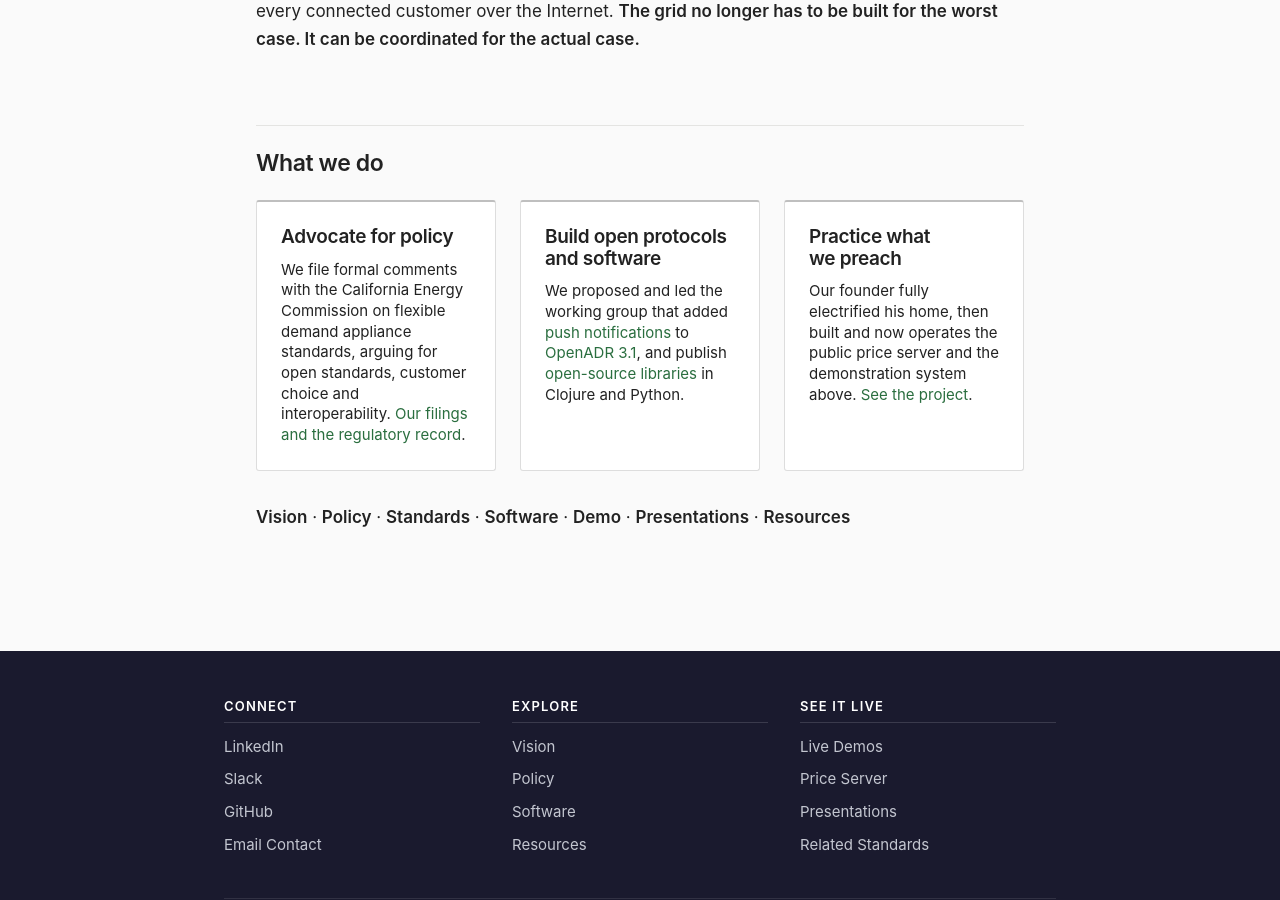
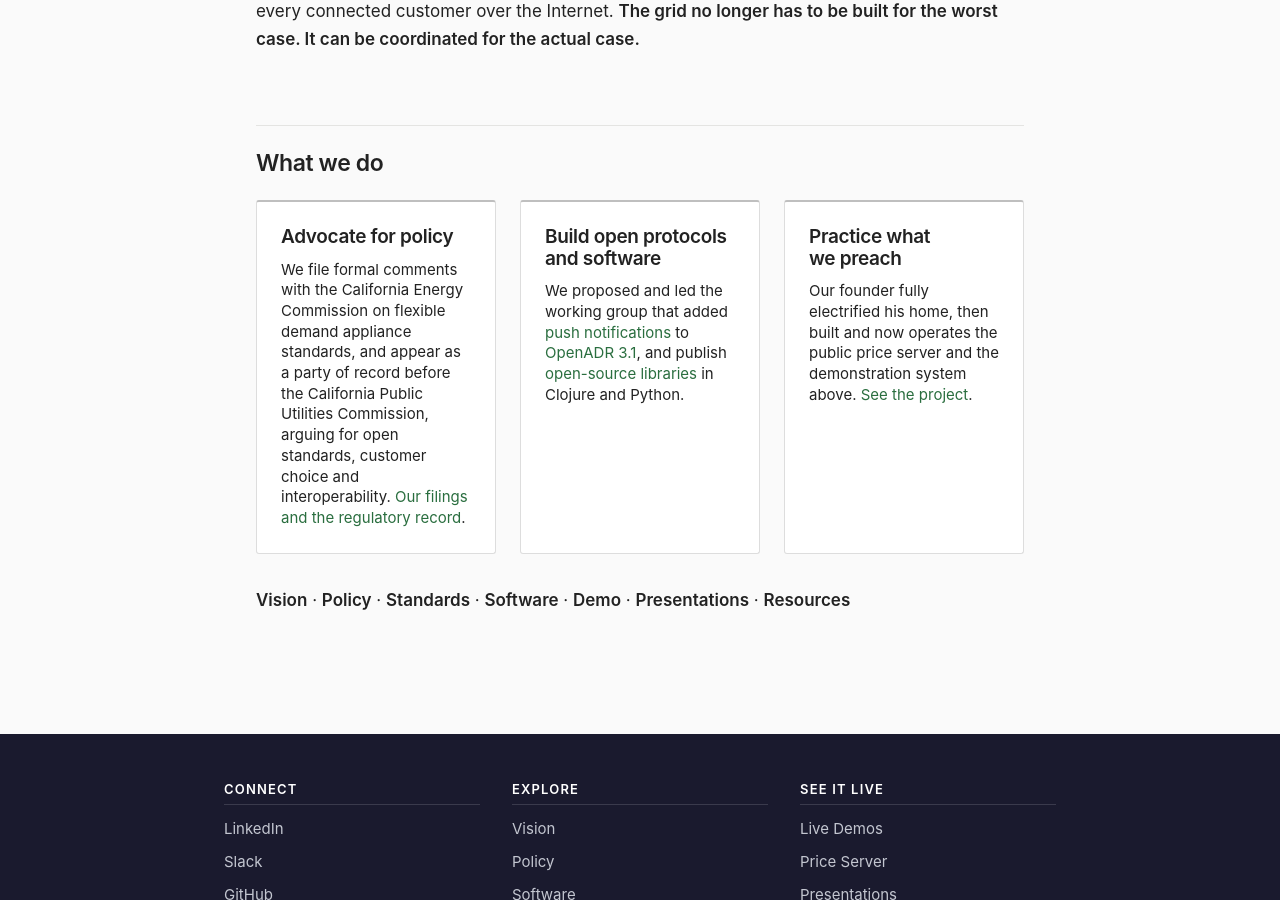
Before and after one commit to grid-coordination/grid-coordination.github.io, a Jekyll site: the page built from index.md, in a window 1280 px wide and 900 px high, scrolled down 3609 px. Built offline with Jekyll 4.4.1, drawn with Linux system fonts in a browser that asks for light colours.

Commit message:
Home: name the CPUC party status alongside the CEC filings
Co-Authored-By: Claude Opus 5 <noreply@anthropic.com>
Claude-Session: https://claude.ai/code/session_01VUQ6auDmNDjcMk78oq5TXh

```diff
--- a/index.md
+++ b/index.md
@@ -73,7 +73,7 @@ That constraint is gone. A heat pump, an EV charger or a smart panel can each ru
 <div class="card-grid" markdown="0">
   <div class="card">
     <h3>Advocate for policy</h3>
-    <p>We file formal comments with the California Energy Commission on flexible demand appliance standards, arguing for open standards, customer choice and interoperability. <a href="/policy">Our filings and the regulatory record</a>.</p>
+    <p>We file formal comments with the California Energy Commission on flexible demand appliance standards, and appear as a party of record before the California Public Utilities Commission, arguing for open standards, customer choice and interoperability. <a href="/policy">Our filings and the regulatory record</a>.</p>
   </div>
   <div class="card">
     <h3>Build open protocols and software</h3>
```
